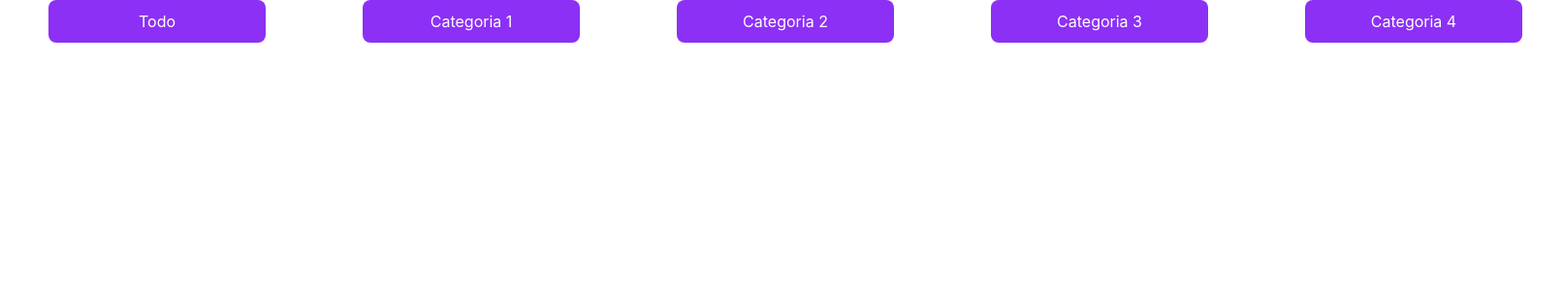
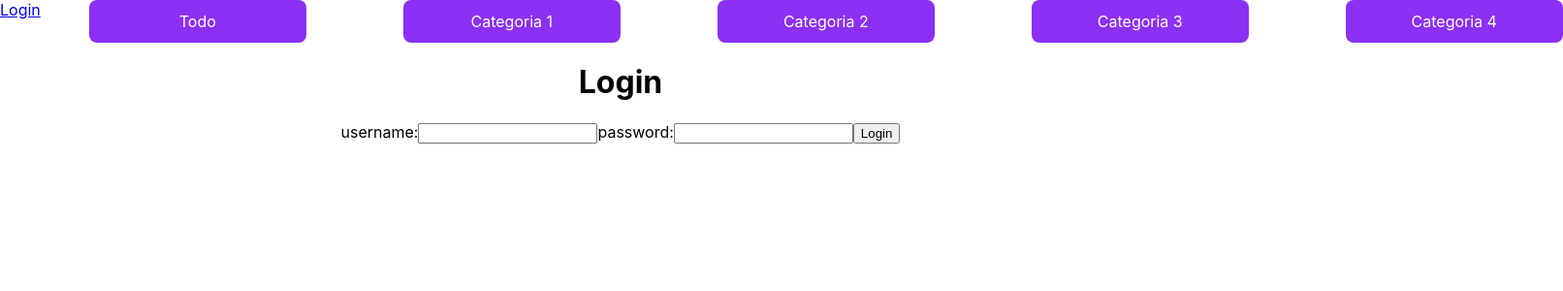
Before and after one commit to sebazio/comision34820lumie, a React (Create React App) app: page /login in a window 1280 px wide. Shown: the top 300 px of the page at 97% size, 1612 px wide, since content can reach past the window. Built offline with nearby package versions, Linux system fonts and the light colour scheme.

Commit message:
Clase de context

```diff
--- a/src/App.js
+++ b/src/App.js
@@ -3,18 +3,29 @@ import NotesContainer from './components/NotesContainer/NotesContainer';
 import NoteDetailContainer from './components/NoteDetailContainer/NoteDetailContainer';
 import Navbar from './components/Navbar/Navbar'
 import { BrowserRouter, Routes, Route } from 'react-router-dom'
+import Bookmarks from './components/Bookmarks/Bookmarks';
+import { BookmarksProvider } from './context/BookmarksContext';
+import Login from './components/Login/Login'
+import { AuthProvider } from './context/AuthContext';
+
 
 function App() {
   return (
     <div className="App">
+      <AuthProvider>
+        <BookmarksProvider>
           <BrowserRouter>
             <Navbar />
             <Routes>
               <Route path='/' element={<NotesContainer />}/>
               <Route path='/category/:categoryId' element={<NotesContainer />}/>
               <Route path='/note/:noteId' element={<NoteDetailContainer /> } />
+              <Route path='/bookmarks' element={<Bookmarks /> } />
+              <Route path='/login' element={<Login /> } />
             </Routes>
           </BrowserRouter>
+        </BookmarksProvider>
+      </AuthProvider>
     </div>
   );
 }
--- /dev/null
+++ b/src/components/Bookmarks/Bookmarks.js
@@ -0,0 +1,21 @@
+import { useContext } from 'react'
+import { BookmarksContext } from '../../context/BookmarksContext'
+
+const Bookmarks = () => {
+
+    const { bookmarks } = useContext(BookmarksContext)
+
+    return (
+        <div>
+            { bookmarks.map(bookmark => {
+                return (
+                    <div>
+                        <h1>{bookmark.title}</h1>
+                    </div>
+                )
+            })}
+        </div>
+    )
+}
+
+export default Bookmarks
--- /dev/null
+++ b/src/components/Login/Login.js
@@ -0,0 +1,38 @@
+import { useState, useContext } from 'react'
+import { AuthContext } from '../../context/AuthContext'
+
+const Login = () => {
+    const [username, setUsername] = useState('')
+    const [password, setPassword] = useState('')
+
+    const { user, login, logout } = useContext(AuthContext)
+
+    const handleSubmit = (e) => {
+        e.preventDefault()
+        login({ username, password })
+    }
+
+    if(user) {
+        return (
+            <div>
+                <h1>Logout</h1>
+                <button onClick={() => logout()}>Logout</button>
+            </div>
+        )
+    }
+
+    return (
+        <div>
+            <h1>Login</h1>
+            <form onSubmit={handleSubmit}>
+                username:
+                <input value={username} onChange={(e) => setUsername(e.target.value)}/>
+                password:
+                <input value={password} onChange={(e) => setPassword(e.target.value)}/>
+                <button type='submit'>Login</button>
+            </form>
+        </div>
+    )
+}
+
+export default Login
--- a/src/components/Navbar/Navbar.js
+++ b/src/components/Navbar/Navbar.js
@@ -1,19 +1,30 @@
 import './Navbar.css'
-import { NavLink, useNavigate } from 'react-router-dom'
+import { useContext } from 'react'
+import { NavLink } from 'react-router-dom'
+import { BookmarksContext } from '../../context/BookmarksContext'
+import { Link } from 'react-router-dom'
+import { AuthContext } from '../../context/AuthContext'
 
 const Navbar = () => {
-    const navigate = useNavigate()
+
+    const { bookmarks } = useContext(BookmarksContext)
+    const { user } = useContext(AuthContext)
 
     return (
         <nav style={{ display: 'flex'}}>
-            {/* <NavLink to='/' className={({ isActive }) => isActive ? 'ActiveOption' : 'Option' }>Lista</NavLink>
-            <NavLink to='/detail' className={({ isActive }) => isActive ? 'ActiveOption' : 'Option' }>Detalle</NavLink>
-             */}
              <NavLink to='/' className={({ isActive }) => isActive ? 'ActiveOption' : 'Option' }>Todo</NavLink>
             <NavLink to='/category/categoria1' className={({ isActive }) => isActive ? 'ActiveOption' : 'Option' }>Categoria 1</NavLink>
             <NavLink to='/category/categoria2' className={({ isActive }) => isActive ? 'ActiveOption' : 'Option' }>Categoria 2</NavLink>
             <NavLink to='/category/categoria3' className={({ isActive }) => isActive ? 'ActiveOption' : 'Option' }>Categoria 3</NavLink>
             <NavLink to='/category/categoria4' className={({ isActive }) => isActive ? 'ActiveOption' : 'Option' }>Categoria 4</NavLink>
+            { user &&
+                <Link to='/bookmarks'>
+                    Bookmarks: {bookmarks.length}
+                </Link>
+            }
+            <Link to='/login'>
+               Login
+            </Link>
         </nav>
     )
 }
--- a/src/components/Note/Note.js
+++ b/src/components/Note/Note.js
@@ -2,6 +2,8 @@ import './Note.css'
 import { Link } from 'react-router-dom'
 
 const Note = ({ note }) => {
+
+
     return (
         <div className='Note'>
             <h2 >{note.title}</h2>
--- a/src/components/NoteDetailContainer/NoteDetailContainer.js
+++ b/src/components/NoteDetailContainer/NoteDetailContainer.js
@@ -1,10 +1,13 @@
-import { useState, useEffect } from 'react'
+import { useState, useEffect, useContext } from 'react'
 import { getNoteById } from '../../asyncMock'
 import { useParams } from 'react-router-dom'
+import { BookmarksContext } from '../../context/BookmarksContext'
 
 const NoteDetailContainer = () => {
     const [note, setNote] = useState({})
     const [isLoading, setIsLoading] = useState(true)
+
+    const { addBookmark, isInBookmarks, removeBookmark } = useContext(BookmarksContext)
 
     const { noteId } = useParams()
 
@@ -25,11 +28,18 @@ const NoteDetailContainer = () => {
         return <h1>Cargando Nota...</h1>
     }
 
+    const isAdded = isInBookmarks(note.id)
+
     return (
         <div>
             <h1>{note.title}</h1>
             <h2>{note.category}</h2>
             <p>{note.text}</p>
+            <button
+                onClick={() => { isAdded ? removeBookmark(note.id) : addBookmark(note)}}
+                >
+                    { isAdded ? 'Quitar de favoritos' : 'Agregar a favoritos'}
+            </button>
         </div>
     )
 }
--- a/src/components/NotesContainer/NotesContainer.js
+++ b/src/components/NotesContainer/NotesContainer.js
@@ -34,7 +34,7 @@ const NotesContainer = () => {
     return(
         <div>
            <h1>Notas</h1>
-           <NotesList notes={notes}/>
+           <NotesList notes={notes} />
         </div>
     )
 }
--- a/src/components/NotesList/NotesList.js
+++ b/src/components/NotesList/NotesList.js
@@ -5,7 +5,7 @@ const NotesList = ({ notes }) => {
         <div style={{ display: 'flex' }}>
             {
                 notes.map(note => (
-                    <Note key={note.id} note={note}/>
+                    <Note key={note.id} note={note} />
                 ))
             }
         </div>
--- /dev/null
+++ b/src/context/AuthContext.js
@@ -0,0 +1,21 @@
+import { useState, createContext } from "react"
+
+export const AuthContext = createContext()
+
+export const AuthProvider = ({ children }) => {
+    const [user, setUser] = useState()
+
+    const login = (data) => {
+        setUser({ username: data.username})
+    }
+
+    const logout = () => {
+        setUser()
+    }
+
+    return (
+        <AuthContext.Provider value={{ user, login, logout}}>
+            {children}
+        </AuthContext.Provider>
+    )
+}
--- /dev/null
+++ b/src/context/BookmarksContext.js
@@ -0,0 +1,28 @@
+import { useState, createContext } from 'react'
+
+export const BookmarksContext = createContext()
+
+export const BookmarksProvider = ({ children }) => {
+    const [bookmarks, setBookmarks] = useState([])
+
+    const addBookmark = (noteToAdd) => {
+      if(!isInBookmarks(noteToAdd.id)) {
+        setBookmarks([...bookmarks, noteToAdd])
+      }
+    }
+
+    const isInBookmarks = (id) => {
+      return bookmarks.some(bookmark => bookmark.id === id)
+    }
+
+    const removeBookmark = (id) => {
+      const updatedBookmarks = bookmarks.filter(bookmark => bookmark.id !== id)
+      setBookmarks(updatedBookmarks)
+    }
+
+    return (
+        <BookmarksContext.Provider value={{ bookmarks, addBookmark, removeBookmark, isInBookmarks }}>
+            {children}
+        </BookmarksContext.Provider>
+    )
+}
```
Lines whose indentation alone changed are shown as unchanged.
